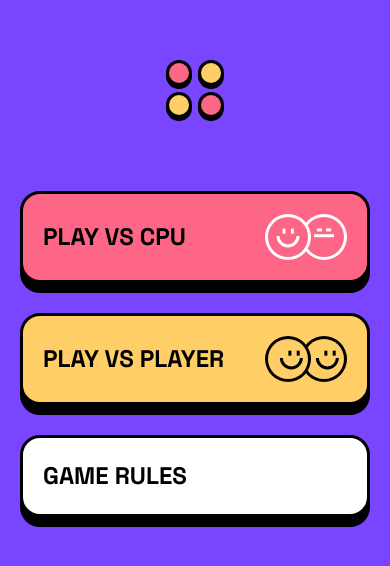
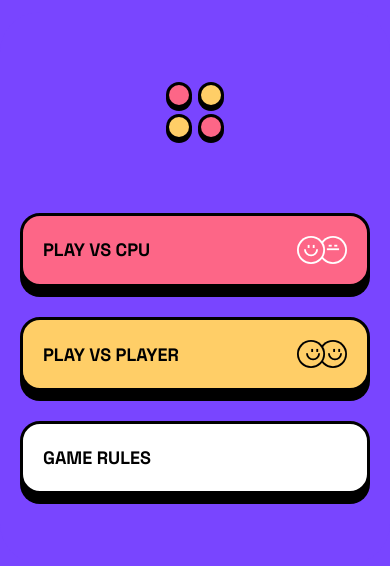
Before and after one commit to Olatoyan/connect-four-game, a React (Vite) app: page / in a window 390 px wide. Shown: the part 134-700 px from the top of the page. Built offline with nearby package versions, Linux system fonts and the light colour scheme.

Commit message:
fixed a little styling

```diff
--- a/src/computer/ScoreBackground.jsx
+++ b/src/computer/ScoreBackground.jsx
@@ -46,7 +46,7 @@ function ScoreBackground() {
         >
           <img src={currentMove} alt="current player turn" />
           <div className="absolute left-1/2 top-[34%] -translate-x-1/2 -translate-y-1/2 text-center">
-            <p className="text-[1.6rem] font-bold uppercase">
+            <p className="mobileSmall:text-[1.4rem] text-[1.6rem] font-bold uppercase">
               {playerTurn} Turn
             </p>
             <p className="text-[5.6rem] font-bold">
--- a/src/home/HomeDetail.jsx
+++ b/src/home/HomeDetail.jsx
@@ -14,20 +14,28 @@ function HomeDetail() {
       <motion.div className="left-1/2 top-1/2 flex w-full max-w-[50rem] flex-col items-center gap-28 rounded-[4rem] border-[3px] border-black bg-purple px-16 py-28 shadow-black-sh mobile:border-none mobile:px-8 mobile:shadow-none">
         <Logo />
 
-        <div className="flex w-full flex-col gap-12 text-[2.4rem] font-bold uppercase">
+        <div className="mobileSmall:text-[1.8rem] flex w-full flex-col gap-12 text-[2.4rem] font-bold uppercase">
           <Link
             className="flex items-center justify-between rounded-[2rem] border-[3px] border-black bg-red p-8 shadow-black-sh transition-all duration-300 hover:shadow-purple-sh"
             to="cpu"
           >
             <p>Play vs cpu</p>
-            <img src="./player-vs-cpu.svg" alt="player vs cpu icon" />
+            <img
+              src="./player-vs-cpu.svg"
+              alt="player vs cpu icon"
+              className="w-[5rem]"
+            />
           </Link>
           <Link
             className="flex items-center justify-between rounded-[2rem] border-[3px] border-black bg-yellow p-8 shadow-black-sh transition-all duration-300 hover:shadow-purple-sh"
             to="player"
           >
             <p>Play vs player</p>
-            <img src="./player-vs-player.svg" alt="player vs player icon" />
+            <img
+              src="./player-vs-player.svg"
+              alt="player vs player icon"
+              className="w-[5rem]"
+            />
           </Link>
 
           <Link to="rules">
--- a/src/player/ScoreBackground.jsx
+++ b/src/player/ScoreBackground.jsx
@@ -49,7 +49,7 @@ function ScoreBackground() {
         >
           <img src={currentMove} alt="current player turn" />
           <div className="absolute left-1/2 top-[34%] w-full -translate-x-1/2 -translate-y-1/2 text-center">
-            <p className="text-[1.6rem] font-bold uppercase">
+            <p className="mobileSmall:text-[1.4rem] text-[1.6rem] font-bold uppercase">
               {playerTurn} Turn
             </p>
             <p className="text-[5.6rem] font-bold">
--- a/src/ui/Button.jsx
+++ b/src/ui/Button.jsx
@@ -1,7 +1,7 @@
 function Button({ onClick, children }) {
   return (
     <button
-      className="rounded-[2rem] bg-dark-purple px-8 py-4 text-[1.6rem] font-bold uppercase text-white transition-all duration-300 hover:bg-red"
+      className="mobileSmall:px-6 mobileSmall:py-2 mobileSmall:text-[1.4rem] rounded-[2rem] bg-dark-purple px-8 py-4 text-[1.6rem] font-bold uppercase text-white transition-all duration-300 hover:bg-red"
       onClick={onClick}
     >
       {children}
--- a/src/ui/GameBoardItem.jsx
+++ b/src/ui/GameBoardItem.jsx
@@ -1,10 +1,13 @@
 import { AnimatePresence, motion } from "framer-motion";
 
 function GameBoardItem({ rowIndex, cell, isWinner }) {
+  const windowWidth = window.innerWidth <= 700;
+  const initialY = windowWidth ? 31 * -(rowIndex + 1) : 58.4 * -(rowIndex + 1);
+
   return (
     <motion.div
       className="absolute inset-0 h-[7.5rem] w-[7rem] tablet:inset-auto tablet:h-[3.8rem] tablet:w-[3.8rem] mobile:top-[44%] mobile:flex mobile:items-center mobile:justify-center"
-      initial={{ y: 58.4 * -(rowIndex + 1) }}
+      initial={{ y: initialY }}
       animate={{ y: 0 }}
       transition={{
         duration: 0.5,
--- a/src/ui/ScoreBoard.jsx
+++ b/src/ui/ScoreBoard.jsx
@@ -18,12 +18,14 @@ function ScoreBoard({ img, score, player, from }) {
         alt="player"
         className={`-mt-12 mb-6 desktop:mb-0 desktop:mt-0 ${
           player === "Player 1" || player === "You"
-            ? "desktop:-ml-20"
-            : "desktop:-mr-20"
+            ? "desktop:-ml-16"
+            : "desktop:-mr-16"
         }`}
       />
       <div className="flex flex-col items-center desktop:w-full desktop:justify-between desktop:px-8 tablet:flex-row mobile:flex-col mobile:px-4">
-        <p className="text-[2rem] uppercase mobile:text-[1.6rem]">{player}</p>
+        <p className="mobileSmall:text-[1.4rem] text-[2rem] uppercase mobile:text-[1.6rem]">
+          {player}
+        </p>
         <motion.p
           className="text-[5.6rem] mobile:text-[3.2rem]"
           key={score}
--- a/tailwind.config.js
+++ b/tailwind.config.js
@@ -20,6 +20,7 @@ export default {
         desktop: { max: "62.5rem" },
         tablet: { max: "43.75rem" },
         mobile: { max: "37.5rem" },
+        mobileSmall: { max: "25rem" },
       },
     },
   },
```
